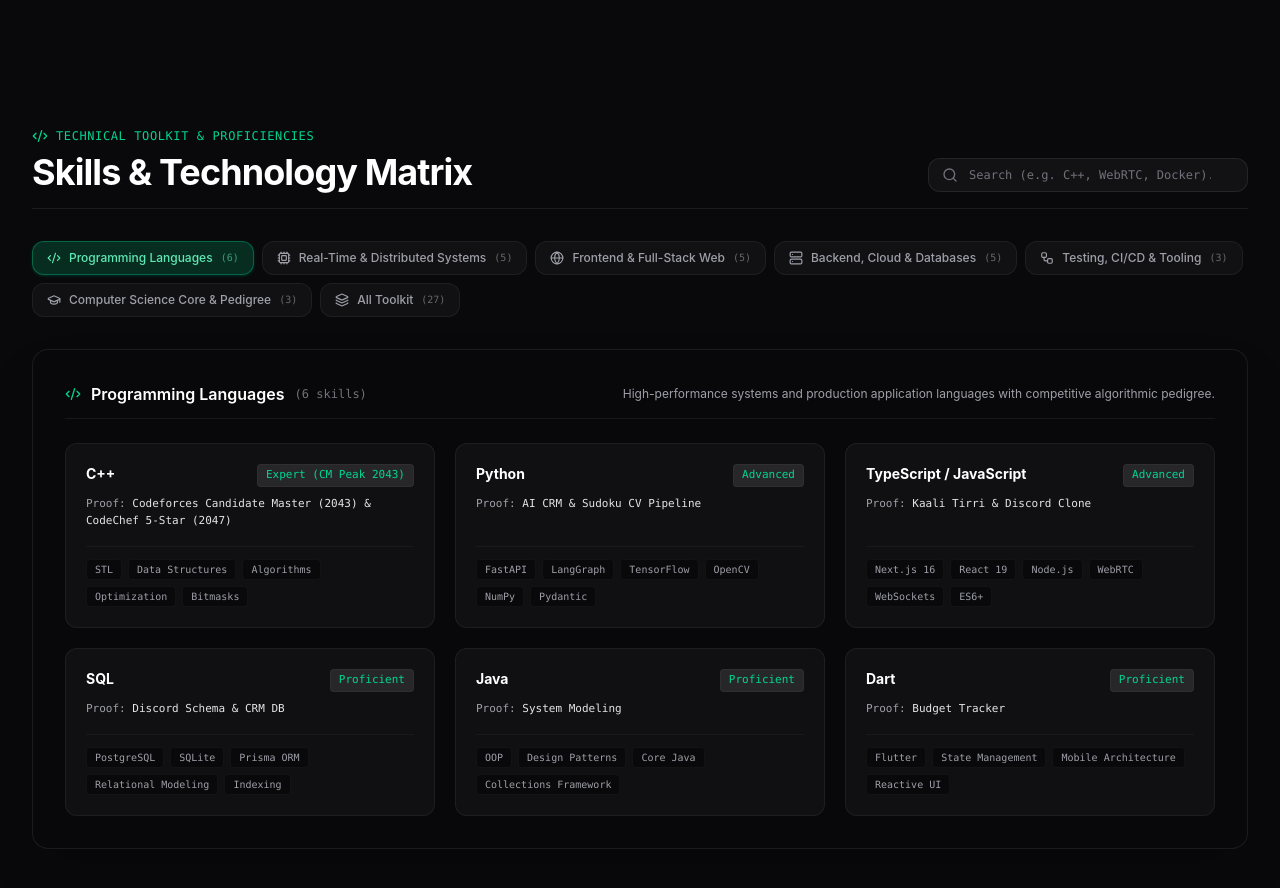
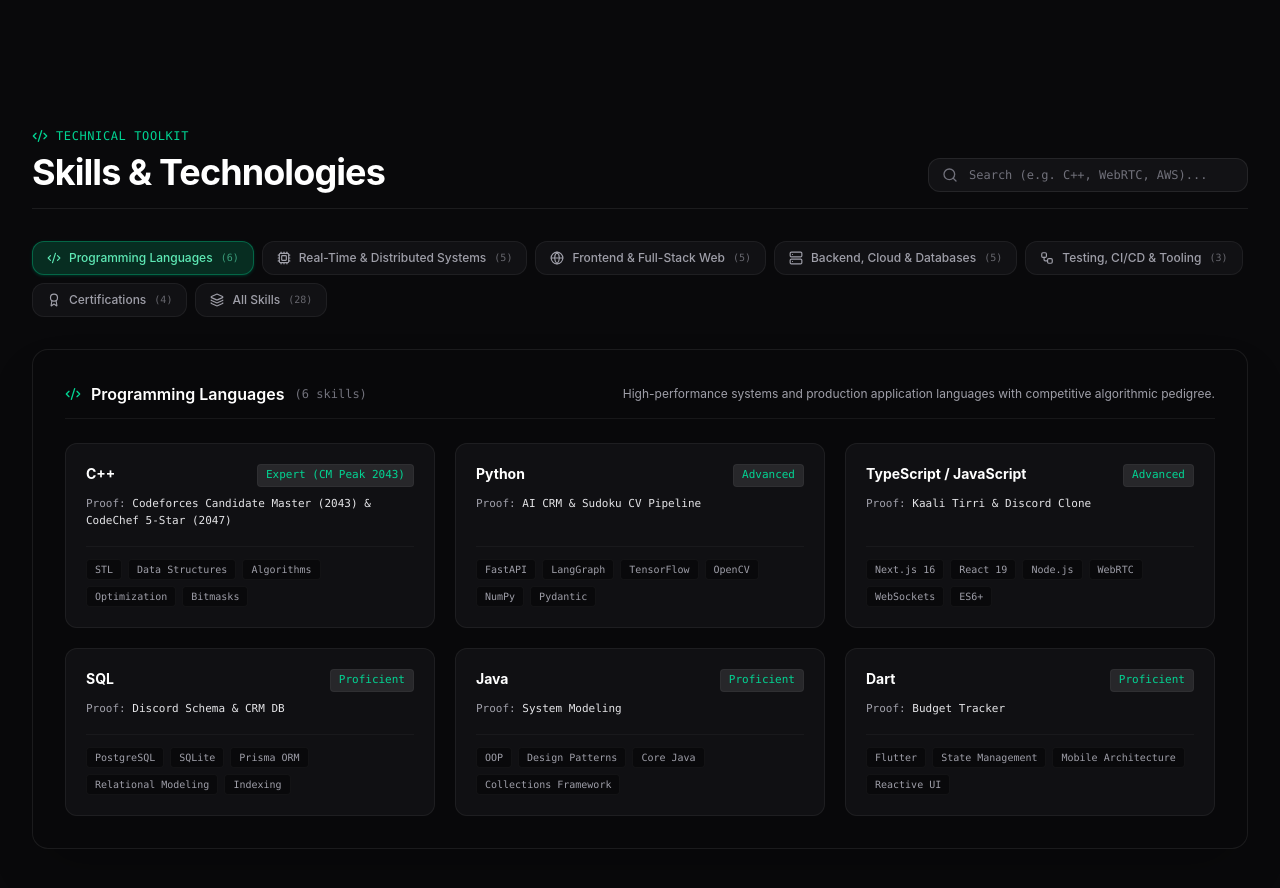
Before and after one commit to NikhilSaini09/portfolio, a Next.js app: page / in a window 1280 px wide. Shown: the part 4380-5268 px from the top of the page. Built offline with nearby package versions, Linux system fonts and the light colour scheme.

Commit message:
fix: skills section

```diff
--- a/src/app/projects/[slug]/page.tsx
+++ b/src/app/projects/[slug]/page.tsx
@@ -326,7 +326,7 @@ async function CaseStudyContent({
         </div>
       </div>
 
-      {/* Technology Matrix */}
+      {/* Technologies Stack */}
       <div className="mb-14 p-6 sm:p-7 rounded-2xl bg-zinc-950/80 border border-white/[0.08]">
         <div className="text-xs font-mono text-zinc-400 uppercase tracking-wider mb-3">
           Technologies & Protocol Stack
--- a/src/components/SkillsMatrix.tsx
+++ b/src/components/SkillsMatrix.tsx
@@ -7,15 +7,19 @@ import {
   Globe,
   Server,
   Workflow,
-  GraduationCap,
+  Award,
   Layers,
   Search,
   X,
 } from "lucide-react";
-import { PORTFOLIO_DATA, SkillItem } from "@/data/portfolio-data";
+import {
+  PORTFOLIO_DATA,
+  SkillItem,
+  CertificationItem,
+} from "@/data/portfolio-data";
 
 interface SkillDomain {
-  id: "languages" | "systems" | "web" | "backend" | "devops" | "csCore";
+  id: "languages" | "systems" | "web" | "backend" | "devops";
   label: string;
   shortLabel: string;
   icon: React.ComponentType<{ className?: string }>;
@@ -25,7 +29,7 @@ interface SkillDomain {
 
 export function SkillsMatrix() {
   const [activeTab, setActiveTab] = useState<
-    "languages" | "systems" | "web" | "backend" | "devops" | "csCore" | "all"
+    "languages" | "systems" | "web" | "backend" | "devops" | "certifications" | "all"
   >("languages");
   const [searchQuery, setSearchQuery] = useState("");
 
@@ -76,30 +80,25 @@ export function SkillsMatrix() {
           "Automated QA pipelines, Selenium/TestNG/Cucumber test suites, CI/CD, and Linux environments.",
         skills: PORTFOLIO_DATA.skills.devopsAndTesting,
       },
-      {
-        id: "csCore",
-        label: "Computer Science Core & Pedigree",
-        shortLabel: "CS Core & Pedigree",
-        icon: GraduationCap,
-        description:
-          "Advanced data structures, algorithmic graph theory, OS & networking internals, and IIT Bombay academic rigor.",
-        skills: PORTFOLIO_DATA.skills.csCore,
-      },
     ],
     []
   );
 
+  const certifications = PORTFOLIO_DATA.skills.certifications;
+
   const totalSkillsCount = useMemo(
-    () => domains.reduce((acc, d) => acc + d.skills.length, 0),
-    [domains]
+    () =>
+      domains.reduce((acc, d) => acc + d.skills.length, 0) +
+      certifications.length,
+    [domains, certifications]
   );
 
-  // Search filter across all domains
+  // Search filter across all domains and certifications
   const searchResults = useMemo(() => {
     const q = searchQuery.trim().toLowerCase();
     if (!q) return null;
 
-    const matches: { domain: string; skill: SkillItem }[] = [];
+    const matchedSkills: { domain: string; skill: SkillItem }[] = [];
     domains.forEach((d) => {
       d.skills.forEach((skill) => {
         const matchesName = skill.name.toLowerCase().includes(q);
@@ -108,12 +107,20 @@ export function SkillsMatrix() {
         const matchesTags = skill.tags.some((t) => t.toLowerCase().includes(q));
 
         if (matchesName || matchesLevel || matchesProof || matchesTags) {
-          matches.push({ domain: d.label, skill });
+          matchedSkills.push({ domain: d.label, skill });
         }
       });
     });
-    return matches;
-  }, [domains, searchQuery]);
+
+    const matchedCerts: CertificationItem[] = certifications.filter(
+      (c) =>
+        c.title.toLowerCase().includes(q) ||
+        c.issuer.toLowerCase().includes(q) ||
+        c.detail.toLowerCase().includes(q)
+    );
+
+    return { matchedSkills, matchedCerts };
+  }, [domains, certifications, searchQuery]);
 
   const currentDomain = domains.find((d) => d.id === activeTab);
 
@@ -126,10 +133,10 @@ export function SkillsMatrix() {
           <div>
             <div className="inline-flex items-center gap-2 text-xs font-mono uppercase tracking-wider text-emerald-400 mb-2">
               <Code2 className="w-4 h-4" />
-              Technical Toolkit & Proficiencies
+              Technical Toolkit
             </div>
             <h2 className="text-3xl sm:text-4xl font-bold tracking-tight text-white">
-              Skills & Technology Matrix
+              Skills & Technologies
             </h2>
           </div>
 
@@ -140,7 +147,7 @@ export function SkillsMatrix() {
               type="text"
               value={searchQuery}
               onChange={(e) => setSearchQuery(e.target.value)}
-              placeholder="Search (e.g. C++, WebRTC, Docker)..."
+              placeholder="Search (e.g. C++, WebRTC, AWS)..."
               className="w-full pl-10 pr-9 py-2 bg-zinc-900/70 border border-white/[0.08] rounded-xl text-xs text-white placeholder-zinc-500 focus:outline-none focus:border-emerald-500/50 transition-colors font-mono"
             />
             {searchQuery && (
@@ -180,6 +187,24 @@ export function SkillsMatrix() {
             );
           })}
 
+          {/* Certifications Tab */}
+          <button
+            onClick={() => {
+              setActiveTab("certifications");
+              setSearchQuery("");
+            }}
+            className={`px-3.5 py-2 rounded-xl text-xs font-medium transition-all flex items-center gap-2 ${
+              activeTab === "certifications" && !searchQuery
+                ? "bg-emerald-500/20 text-emerald-300 border border-emerald-500/40 shadow-sm shadow-emerald-950"
+                : "bg-zinc-900/60 text-zinc-400 border border-white/[0.06] hover:text-white hover:border-white/10"
+            }`}
+          >
+            <Award className="w-3.5 h-3.5" />
+            <span>Certifications</span>
+            <span className="text-[10px] font-mono opacity-60">({certifications.length})</span>
+          </button>
+
+          {/* All Skills Tab */}
           <button
             onClick={() => {
               setActiveTab("all");
@@ -192,7 +217,7 @@ export function SkillsMatrix() {
             }`}
           >
             <Layers className="w-3.5 h-3.5" />
-            <span>All Toolkit</span>
+            <span>All Skills</span>
             <span className="text-[10px] font-mono opacity-60">({totalSkillsCount})</span>
           </button>
         </div>
@@ -204,7 +229,12 @@ export function SkillsMatrix() {
             <div className="space-y-6">
               <div className="flex items-center justify-between pb-3 border-b border-white/[0.06]">
                 <div className="text-xs font-mono text-zinc-400">
-                  Found <span className="text-emerald-400 font-semibold">{searchResults.length}</span> skill{searchResults.length === 1 ? "" : "s"} matching &ldquo;{searchQuery}&rdquo;
+                  Found{" "}
+                  <span className="text-emerald-400 font-semibold">
+                    {searchResults.matchedSkills.length +
+                      searchResults.matchedCerts.length}
+                  </span>{" "}
+                  item(s) matching &ldquo;{searchQuery}&rdquo;
                 </div>
                 <button
                   onClick={() => setSearchQuery("")}
@@ -214,17 +244,34 @@ export function SkillsMatrix() {
                 </button>
               </div>
 
-              {searchResults.length > 0 ? (
+              {searchResults.matchedSkills.length > 0 && (
                 <div className="grid grid-cols-1 md:grid-cols-2 lg:grid-cols-3 gap-5">
-                  {searchResults.map(({ skill, domain }, idx) => (
+                  {searchResults.matchedSkills.map(({ skill, domain }, idx) => (
                     <SkillCard key={idx} skill={skill} domainLabel={domain} />
                   ))}
                 </div>
-              ) : (
-                <div className="py-12 text-center text-zinc-500 text-sm font-mono">
-                  No skills matching &ldquo;{searchQuery}&rdquo;. Try searching for &ldquo;React&rdquo;, &ldquo;C++&rdquo;, &ldquo;Docker&rdquo;, or &ldquo;WebRTC&rdquo;.
+              )}
+
+              {searchResults.matchedCerts.length > 0 && (
+                <div className="space-y-3 pt-4">
+                  <div className="text-xs font-mono text-zinc-400 flex items-center gap-2">
+                    <Award className="w-3.5 h-3.5 text-emerald-400" />
+                    <span>Matching Certifications</span>
+                  </div>
+                  <div className="grid grid-cols-1 md:grid-cols-2 gap-4">
+                    {searchResults.matchedCerts.map((cert, idx) => (
+                      <CertificationCard key={idx} cert={cert} />
+                    ))}
+                  </div>
                 </div>
               )}
+
+              {searchResults.matchedSkills.length === 0 &&
+                searchResults.matchedCerts.length === 0 && (
+                  <div className="py-12 text-center text-zinc-500 text-sm font-mono">
+                    No items matching &ldquo;{searchQuery}&rdquo;. Try searching for &ldquo;React&rdquo;, &ldquo;C++&rdquo;, &ldquo;AWS&rdquo;, or &ldquo;WebRTC&rdquo;.
+                  </div>
+                )}
             </div>
           ) : activeTab === "all" ? (
             /* Show All Domains in Order */
@@ -256,6 +303,54 @@ export function SkillsMatrix() {
                   </div>
                 );
               })}
+
+              {/* Certifications in All View */}
+              <div className="space-y-4 pt-4 border-t border-white/[0.06]">
+                <div className="flex flex-col sm:flex-row sm:items-center justify-between gap-1 pb-2 border-b border-white/[0.06]">
+                  <div className="flex items-center gap-2.5">
+                    <Award className="w-4 h-4 text-emerald-400" />
+                    <h3 className="text-sm sm:text-base font-semibold text-white">
+                      Certifications & Accreditations
+                    </h3>
+                    <span className="text-xs font-mono text-zinc-500">
+                      ({certifications.length})
+                    </span>
+                  </div>
+                  <p className="text-xs text-zinc-400">
+                    Professional credentials in cloud infrastructure and full-stack automation engineering.
+                  </p>
+                </div>
+
+                <div className="grid grid-cols-1 md:grid-cols-2 gap-4">
+                  {certifications.map((cert, cIdx) => (
+                    <CertificationCard key={cIdx} cert={cert} />
+                  ))}
+                </div>
+              </div>
+            </div>
+          ) : activeTab === "certifications" ? (
+            /* Certifications Tab */
+            <div className="space-y-6">
+              <div className="flex flex-col sm:flex-row sm:items-center justify-between gap-2 pb-3 border-b border-white/[0.06]">
+                <div className="flex items-center gap-2.5">
+                  <Award className="w-4 h-4 text-emerald-400" />
+                  <h3 className="text-base font-semibold text-white">
+                    Certifications & Accreditations
+                  </h3>
+                  <span className="text-xs font-mono text-zinc-500">
+                    ({certifications.length} credentials)
+                  </span>
+                </div>
+                <p className="text-xs text-zinc-400">
+                  Industry-recognized certifications in cloud infrastructure and automated testing.
+                </p>
+              </div>
+
+              <div className="grid grid-cols-1 md:grid-cols-2 gap-4">
+                {certifications.map((cert, idx) => (
+                  <CertificationCard key={idx} cert={cert} />
+                ))}
+              </div>
             </div>
           ) : currentDomain ? (
             /* Single Domain Active */
@@ -330,3 +425,29 @@ function SkillCard({
     </div>
   );
 }
+
+function CertificationCard({ cert }: { cert: CertificationItem }) {
+  return (
+    <div className="p-5 rounded-xl bg-zinc-900/60 border border-white/[0.06] hover:border-emerald-500/30 transition-all flex items-start justify-between gap-4 group">
+      <div className="flex items-start gap-3.5">
+        <div className="w-10 h-10 rounded-lg bg-emerald-500/10 border border-emerald-500/20 flex items-center justify-center shrink-0 mt-0.5">
+          <Award className="w-5 h-5 text-emerald-400" />
+        </div>
+        <div>
+          <h4 className="text-sm font-semibold text-white group-hover:text-emerald-300 transition-colors">
+            {cert.title}
+          </h4>
+          <p className="text-xs font-mono text-zinc-400 mt-1">
+            Issuer: <span className="text-zinc-200">{cert.issuer}</span>
+          </p>
+          <p className="text-[11px] font-mono text-zinc-500 mt-1.5 leading-relaxed">
+            {cert.detail}
+          </p>
+        </div>
+      </div>
+      <span className="text-[11px] font-mono px-2 py-0.5 rounded bg-zinc-800 text-emerald-400 shrink-0 border border-white/[0.04]">
+        Certified
+      </span>
+    </div>
+  );
+}
--- a/src/data/portfolio-data.ts
+++ b/src/data/portfolio-data.ts
@@ -66,6 +66,12 @@ export interface SkillItem {
   level: string;
   tags: string[];
   proof?: string;
+}
+
+export interface CertificationItem {
+  title: string;
+  issuer: string;
+  detail: string;
 }
 
 export interface CPRatingHistoryPoint {
@@ -599,11 +605,28 @@ export const PORTFOLIO_DATA = {
       { name: "Build Pipelines & CI/CD", level: "Proficient", tags: ["Maven", "Jenkins CI/CD", "GitHub Actions", "Vercel Deployments"], proof: "Automated Build Workflows" },
       { name: "Developer Tooling & Linux", level: "Advanced", tags: ["Git & GitHub Flow", "Postman", "Linux / Bash", "cURL", "VS Code"], proof: "Daily Development Environment" },
     ],
-    csCore: [
-      { name: "Data Structures & Algorithms", level: "Top 1% Global", tags: ["Dynamic Programming", "Graph Algorithms", "Segment Trees", "Bit Manipulation"], proof: "LeetCode 2315, Codeforces 2043, CodeChef 2047" },
-      { name: "Systems & Networking", level: "Dual Degree Core", tags: ["Operating Systems", "Computer Networks", "DBMS Internals", "Computer Architecture"], proof: "11 AA Grades at IIT Bombay" },
-      { name: "Applied AI & Computer Vision", level: "Advanced", tags: ["LangGraph", "Groq Llama 3.3", "TensorFlow", "OpenCV", "Scikit-Learn"], proof: "IIT Bombay TA (Statistical ML) & LangGraph" },
-    ],
+    certifications: [
+      {
+        title: "AWS Cloud Practitioner & Solutions Architect",
+        issuer: "GeeksforGeeks",
+        detail: "Cloud Infrastructure, EC2, S3, VPC & IAM Security Architecture",
+      },
+      {
+        title: "Full Stack Development & Automation QA Bootcamp",
+        issuer: "GeeksforGeeks",
+        detail: "Full-Stack Web, Java, Selenium WebDriver, TestNG & Cucumber BDD",
+      },
+      {
+        title: "Next.js Production Application Development",
+        issuer: "GeeksforGeeks",
+        detail: "Next.js App Router, Server Components, SSR & Full-Stack Deployment",
+      },
+      {
+        title: "React.js Frontend Engineering",
+        issuer: "GeeksforGeeks",
+        detail: "Modern React, Custom Hooks, Context State & Performance Optimization",
+      },
+    ] as CertificationItem[],
   },
 
   experience: [
```
